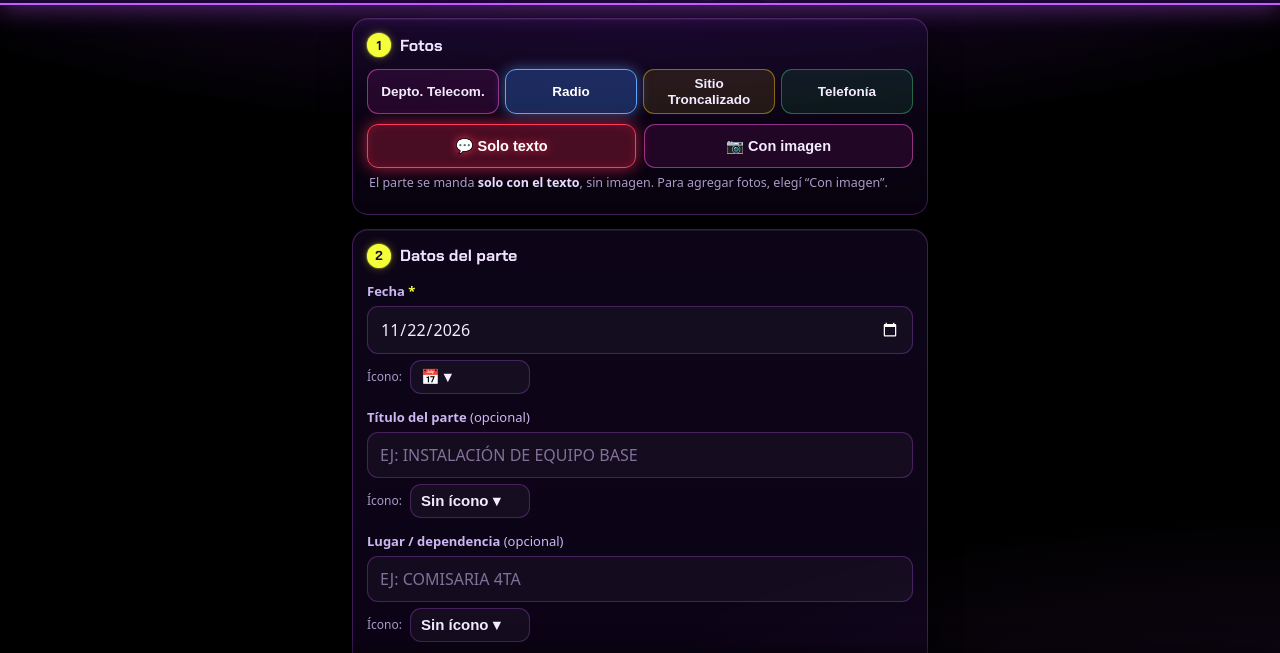
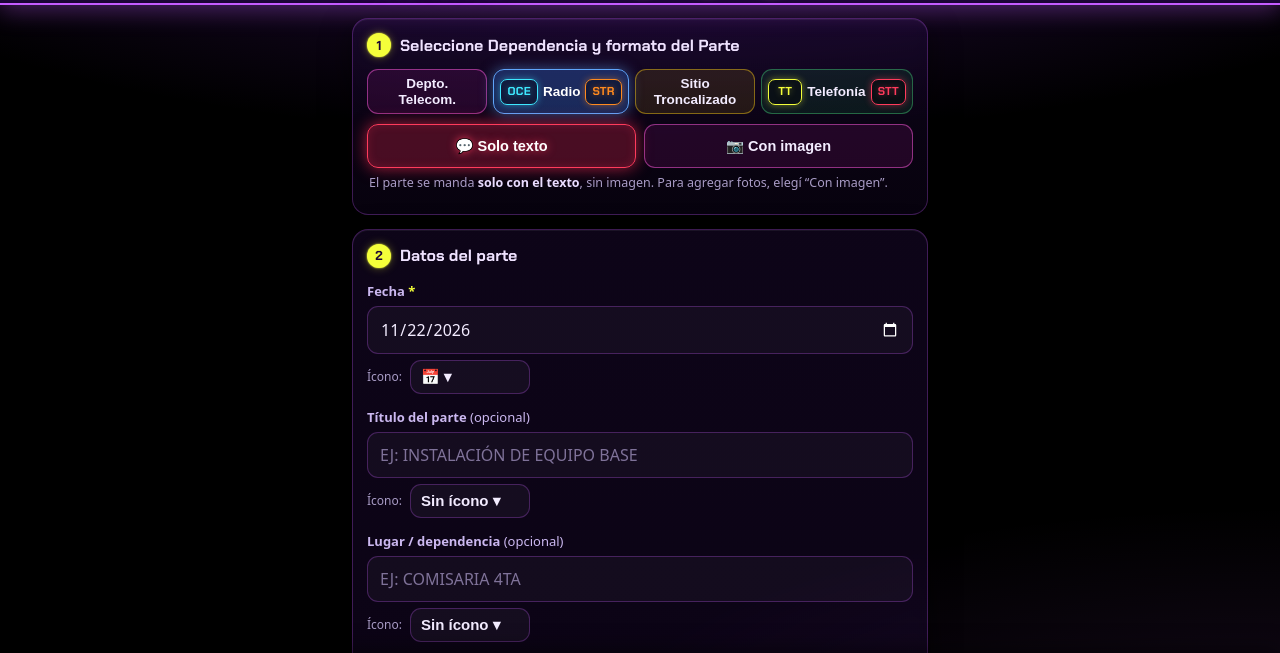
Before and after one commit to charlygerva/parte-radio, a plain HTML site: page index.html in a window 1280 px wide. Shown: the part 69-722 px from the top of the page. Drawn offline with Linux system fonts and the light colour scheme.

Commit message:
Add files via upload

```diff
--- a/index.html
+++ b/index.html
@@ -63,7 +63,7 @@
     border-radius:16px;padding:14px;margin-bottom:14px;backdrop-filter:blur(6px);-webkit-backdrop-filter:blur(6px);
     box-shadow:inset 0 1px 0 rgba(255,255,255,.06), 0 10px 30px rgba(0,0,0,.6)}
   .card h2{margin:0 0 12px;font-family:var(--display);font-weight:700;font-size:16px;color:#efe2ff;display:flex;align-items:center;gap:9px}
-  .step{display:inline-grid;place-items:center;width:24px;height:24px;border-radius:50%;background:var(--flu);color:#1a0533;
+  .step{flex:none;display:inline-grid;place-items:center;width:24px;height:24px;border-radius:50%;background:var(--flu);color:#1a0533;
     font-family:var(--display);font-size:13px;font-weight:700;box-shadow:0 0 10px var(--flu-soft), 0 0 2px var(--flu)}
   .canvas-wrap{position:relative;border-radius:12px;overflow:hidden;border:1px solid var(--neon-soft);background:#000;
     box-shadow:0 0 0 1px rgba(196,92,255,.15), 0 0 26px rgba(196,92,255,.18)}
@@ -135,7 +135,21 @@
   .modepick button.m-img.on{background:rgba(255,43,214,.26);border:1px solid #ff4fe0;color:#fff;
     box-shadow:0 0 16px rgba(255,43,214,.6), inset 0 0 10px rgba(255,43,214,.2);text-shadow:0 0 8px rgba(255,79,224,.8)}
   .divpick{display:grid;grid-template-columns:1fr 1fr;gap:6px;margin-bottom:10px;align-items:stretch}
-  @media (min-width:400px){.divpick{grid-template-columns:repeat(4,1fr)}}
+  @media (min-width:640px){.divpick{grid-template-columns:repeat(4,1fr)}}
+  /* Secciones dentro de Radio (OCE / STR) y Telefonía (TT / STT) */
+  .divpick button.has-secc{display:flex;align-items:center;justify-content:space-between;gap:5px;padding:6px 6px}
+  .secc{position:relative;flex:none;display:inline-flex;align-items:center;justify-content:center;min-width:34px;height:26px;padding:0 6px;
+    border-radius:7px;font-family:var(--display);font-size:11.5px;font-weight:700;letter-spacing:.3px;color:var(--c);
+    border:1px solid var(--c);background:rgba(0,0,0,.35);box-shadow:0 0 7px var(--g);text-shadow:0 0 6px var(--g);cursor:pointer}
+  .secc.on{background:var(--g);color:#fff;box-shadow:0 0 14px var(--c), inset 0 0 8px var(--g)}
+  .secc.on::after{content:"✓";position:absolute;top:-9px;right:-6px;font-size:14px;font-weight:800;color:var(--flu);
+    text-shadow:0 0 8px var(--flu-soft), 0 0 3px #000}
+  .secc.s-oce{--c:#3ee8ff;--g:rgba(62,232,255,.45)}
+  .secc.s-str{--c:#ff8a1f;--g:rgba(255,138,31,.45)}
+  .secc.s-tt{--c:#f4ff3a;--g:rgba(244,255,58,.40)}
+  .secc.s-stt{--c:#ff3b5c;--g:rgba(255,59,92,.45)}
+  .secc.s-tt.on{color:#14032a;text-shadow:none}
+  .dv-name{flex:1;text-align:center;min-width:0}
   /* Depto. Telecom.: rosa flúor */
   .d-depto{background:rgba(255,43,214,.10) !important;border-color:rgba(255,92,224,.50) !important}
   .divpick button.on.d-depto{background:rgba(255,43,214,.26) !important;border:1px solid #ff4fe0 !important;color:#fff;
@@ -174,7 +188,7 @@
   .sheet h3{margin:0 0 6px;font-family:var(--display);color:#fff;font-size:17px;text-shadow:0 0 10px rgba(196,92,255,.6)}
   .sheet img{width:100%;border-radius:10px;border:1px solid var(--line);display:block;-webkit-touch-callout:default}
   .steps{font-size:13.5px;color:var(--ink);line-height:1.45;padding-left:20px;margin:10px 0}
-  .counter{font-size:12.5px;color:var(--muted);margin-left:auto;font-family:var(--display)}
+  .counter{white-space:nowrap;flex:none;font-size:12.5px;color:var(--muted);margin-left:auto;font-family:var(--display)}
   .layoutinfo{font-size:12.5px;color:var(--muted)}
   /* Pie de la app: amarillo flúor neón */
   .pie{text-align:center;font-size:12.5px;font-weight:700;letter-spacing:.3px;margin:-90px 0 100px;color:var(--flu);
@@ -208,9 +222,9 @@
     </div>
   </div>
 
-  <!-- 1. FOTOS -->
+  <!-- 1. DEPENDENCIA Y FORMATO -->
   <section class="card">
-    <h2><span class="step">1</span> Fotos <span class="counter" id="count">0 / 10</span></h2>
+    <h2><span class="step">1</span> Seleccione Dependencia y formato del Parte <span class="counter" id="count">0 / 10</span></h2>
     <!-- Orden: divisiones arriba, con imagen / solo texto al medio, fondos abajo -->
     <div class="divpick" id="divPick"></div>
     <div class="modepick" id="modePick">
@@ -304,7 +318,7 @@
   </section>
 </main>
 
-<p class="pie">App by Charly Gervasoni - Versión 38 - 22/11/2026</p>
+<p class="pie">App by Charly Gervasoni - Versión 39 - 22/11/2026</p>
 
 <div class="bar"><div class="inner">
   <button id="btnShare" class="wa">Enviar por WhatsApp</button>
@@ -345,9 +359,11 @@
   ];
   const DIVISIONES = [
     { id: "depto", name: "Depto. Telecom.", abrev: "DEPTO. TELECOM.", src: { claro: "parte-depto-blanco.jpg", oscuro: "parte-depto.jpg" } },
-    { id: "radio", name: "Radio", abrev: "DIV. RADIO", src: { claro: "parte-radio-blanco.jpg", oscuro: "parte-radio.jpg" } },
+    { id: "radio", name: "Radio", abrev: "DIV. RADIO",
+      secciones: [{ id: "oce", label: "OCE", linea: "SECCIÓN O.C.E." }, { id: "str", label: "STR", linea: "SECCIÓN TÉCNICA RADIOELÉCTRICA" }], src: { claro: "parte-radio-blanco.jpg", oscuro: "parte-radio.jpg" } },
     { id: "troncalizado", name: "Sitio Troncalizado", abrev: "DIV. SITIO TRONCALIZADO", src: { claro: "parte-troncalizado-blanco.jpg", oscuro: "parte-troncalizado.jpg" } },
-    { id: "telefonia", name: "Telefonía", abrev: "DIV. TELEFONÍA", src: { claro: "parte-telefonia-blanco.jpg", oscuro: "parte-telefonia.jpg" } }
+    { id: "telefonia", name: "Telefonía", abrev: "DIV. TELEFONÍA",
+      secciones: [{ id: "tt", label: "TT", linea: "SECCIÓN TRAMITACIÓN TELEFÓNICA" }, { id: "stt", label: "STT", linea: "SECCIÓN TÉCNICA TELEFÓNICA" }], src: { claro: "parte-telefonia-blanco.jpg", oscuro: "parte-telefonia.jpg" } }
   ];
   const W = 1080, H = 1440;  // formato vertical 3:4
   // Zona libre dentro del marco (entre las torres y debajo del título)
@@ -419,6 +435,8 @@
   const cv = $("cv"), ctx = cv.getContext("2d");
   const BG_IMGS = {};
   let bgId = "oscuro", divId = "radio";
+  let seccion = "";   // "oce" | "str" (Radio) · "tt" | "stt" (Telefonía) · "" = ninguna
+  const curSecc = () => (curDiv().secciones || []).find(x => x.id === seccion) || null;
   const curDiv = () => DIVISIONES.find(d => d.id === divId) || DIVISIONES[0];
   const curBG = () => { const b = BACKGROUNDS.find(x => x.id === bgId) || BACKGROUNDS[0]; return Object.assign({}, b, { src: curDiv().src[b.id] }); };
   let photos = [];          // {src, w, h, zoom, px, py}
@@ -747,6 +765,8 @@
     // El renglón "DIV. ..." del encabezado sigue a la división elegida en el editor
     const headLines = DEF_HEADER.split("\n").map(l => l.trim().replace(/\*/g, "")).filter(Boolean)
       .map(l => /^DIV(\.|\s)/i.test(l) ? curDiv().abrev : l);
+    // Si se tildó una sección (OCE/STR en Radio, TT/STT en Telefonía) va un renglón más debajo de la división
+    if (curSecc()) headLines.push(curSecc().linea);
     // WhatsApp no aplica negrita a través de saltos de línea: cada renglón va con sus propios *asteriscos*
     const header = headLines.map(l => "*" + l + "*").join("\n");
     const titulo = $("titulo").value.trim().toUpperCase();
@@ -1080,6 +1100,7 @@
   bgId = "oscuro";
   divId = store.get("division", "radio");
   if (!DIVISIONES.some(d => d.id === divId)) divId = "radio";
+  seccion = store.get("seccion", "");
   DIVISIONES.forEach(dv => BACKGROUNDS.forEach(b => {
     const src = dv.src[b.id];
     const img = new Image(); img.onload = () => draw(); img.src = src; BG_IMGS[src] = img;
@@ -1089,7 +1110,13 @@
       x.classList.toggle("on", x.dataset.id === bgId);
       x.querySelector("img").src = curDiv().src[x.dataset.id];
     });
+    // La sección tildada solo vale para su división: si se cambia de división, se destilda
+    if (seccion && !curSecc()) { seccion = ""; store.set("seccion", ""); }
     document.querySelectorAll("#divPick button").forEach(x => x.classList.toggle("on", x.dataset.id === divId));
+    document.querySelectorAll("#divPick .secc").forEach(x => {
+      x.classList.toggle("on", x.dataset.secc === seccion);
+      x.setAttribute("aria-pressed", x.dataset.secc === seccion ? "true" : "false");
+    });
   };
   BACKGROUNDS.forEach(b => {
     const btn = document.createElement("button");
@@ -1100,7 +1127,24 @@
   });
   DIVISIONES.forEach(dv => {
     const btn = document.createElement("button");
-    btn.type = "button"; btn.dataset.id = dv.id; btn.textContent = dv.name; btn.classList.add("d-" + dv.id);
+    btn.type = "button"; btn.dataset.id = dv.id; btn.classList.add("d-" + dv.id);
+    if (dv.secciones) {
+      btn.classList.add("has-secc");
+      const chip = sc => {
+        const c = document.createElement("span");
+        c.className = "secc s-" + sc.id; c.dataset.secc = sc.id; c.textContent = sc.label;
+        c.setAttribute("role", "button"); c.setAttribute("aria-pressed", "false"); c.title = sc.linea;
+        c.addEventListener("click", e => {
+          e.stopPropagation();
+          seccion = seccion === sc.id ? "" : sc.id; store.set("seccion", seccion);
+          divId = dv.id; store.set("division", divId);
+          markPickers(); draw(); refreshPreview();
+        });
+        return c;
+      };
+      const nm = document.createElement("span"); nm.className = "dv-name"; nm.textContent = dv.name;
+      btn.append(chip(dv.secciones[0]), nm, chip(dv.secciones[1]));
+    } else btn.textContent = dv.name;
     btn.addEventListener("click", () => { divId = dv.id; store.set("division", divId); markPickers(); draw(); refreshPreview(); });
     $("divPick").appendChild(btn);
   });
--- a/sw.js
+++ b/sw.js
@@ -1,5 +1,5 @@
 // Service worker: guarda la app para que abra rápido y sin señal
-const CACHE = "parte-radio-v38";
+const CACHE = "parte-radio-v39";
 const FILES = ["./", "index.html", "parte-radio-blanco.jpg", "parte-radio.jpg", "parte-troncalizado-blanco.jpg", "parte-troncalizado.jpg", "parte-telefonia-blanco.jpg", "parte-telefonia.jpg", "parte-depto-blanco.jpg", "parte-depto.jpg", "manifest.webmanifest", "icono-192.png", "icono-512.png", "icono-maskable-512.png", "icono-apple-180.png", "escudo-antenista.png", "escudo-tyt2.png", "escudo-cba.png", "escudo-dgtiae.png"];
 self.addEventListener("install", e => { e.waitUntil(caches.open(CACHE).then(c => c.addAll(FILES))); self.skipWaiting(); });
 self.addEventListener("activate", e => {
```
